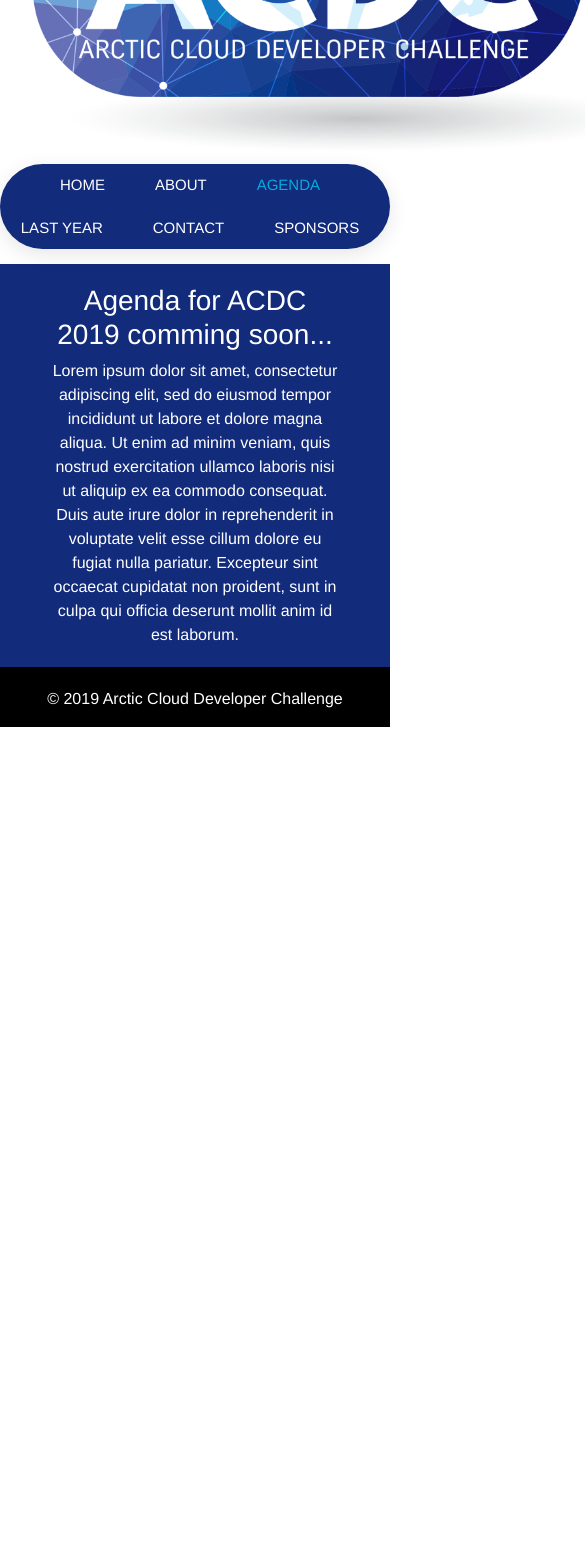
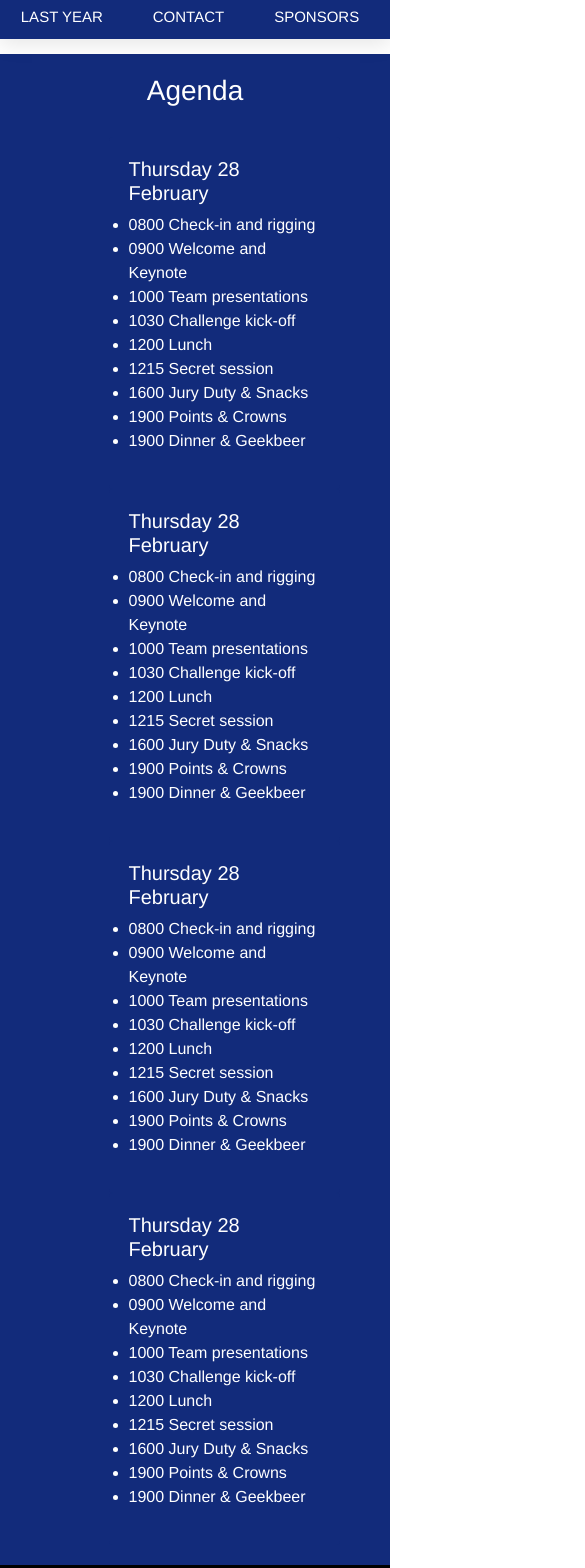
Before and after one commit to paalnym/arcticclouddeveloperchallenge, a Vue app: page /#/agenda in a window 390 px wide. Shown: the part 260-1828 px from the top of the page, 585 px wide, since content can reach past the window. Before the commit the page ends 987 px from the top, so only its background shows below. Built offline with nearby package versions, Linux system fonts and the light colour scheme; the HTML template or start-up script is replaced by a standard one.

Commit message:
added some styling fixes for small screens

```diff
--- a/src/App.vue
+++ b/src/App.vue
@@ -1,6 +1,6 @@
 <template>
   <div id="app">
-    <img id="logo" src="./assets/logo.png">
+    <img id="logo" src="./assets/logo-small.png">
     <Navigation></Navigation>
     <router-view/>
     <Footer></Footer>
@@ -28,9 +28,13 @@ export default {
   color: white;
   margin-top: 10px;
 }
+#app ul{
+  padding: 0;
+}
 #logo {
   height: auto;
-  width: 700px;
+  width: 300px;
+  margin-bottom: 15px;
 }
 .spacing {
   margin-right: 10px;
@@ -67,7 +71,6 @@ h6 {
   background: #122b7b;
   box-shadow: 0px 5px 20px rgba(0, 0, 0, 0.1);
   display: inline-block;
-  border-radius: 50px;
   position: relative;
   margin-bottom: 15px;
 }
@@ -209,6 +212,10 @@ h6 {
   background: #122b7b;
   padding: 20px;
 }
+.about .title {
+  text-align: center;
+  margin-bottom: 30px;
+}
 .about ul {
   list-style-type: none;
 }
@@ -227,6 +234,18 @@ h6 {
 .agenda {
   background: #122b7b;
   padding: 20px;
+  text-align: left;
+}
+.agenda .title {
+  text-align: center;
+  margin-bottom: 30px;
+}
+.agenda .card {
+  background: #122b7b;
+  border: 0;
+}
+.agenda .devider {
+  margin-left: 15%;
 }
 .footer {
   background: black;
--- a/src/components/About.vue
+++ b/src/components/About.vue
@@ -5,7 +5,7 @@
         <div class="container">
           <div class="col-md-12">
            <DIV id="page_1">
-              <h3>Arctic Cloud Developer Challenge 2019</h3>
+              <h3 class="title">Arctic Cloud Developer Challenge 2019</h3>
               <P>#ACDC2019 aims to stimulate collaborative learning, networking and stimulation of ideas for participants through <NOBR>hands-on,</NOBR> <NOBR>time-limited</NOBR> challenges. We are fiercely competitive, yet vastly helpful and extremely sharing (also across teams), realizing that collective learning is more important than personal gain!</P>
               <h4>About</h4>
               <P>The Arctic Cloud Developer Challenge was former known as The Arctic SharePoint Challenge. There has been a shift in the challenge focus from solely focusing on SharePoint to embracing all Microsoft's cloud tech.</P>
--- a/src/components/Agenda.vue
+++ b/src/components/Agenda.vue
@@ -4,13 +4,94 @@
       <div class="row agenda">
         <div class="container">
           <div class="col-md-12">
-            <h3>Agenda for ACDC 2019 comming soon...</h3>
-            Lorem ipsum dolor sit amet, consectetur adipiscing elit, sed do eiusmod tempor incididunt ut labore et dolore magna aliqua. Ut enim ad minim veniam, quis nostrud exercitation ullamco laboris nisi ut aliquip ex ea commodo consequat. Duis aute irure dolor in reprehenderit in voluptate velit esse cillum dolore eu fugiat nulla pariatur. Excepteur sint occaecat cupidatat non proident, sunt in culpa qui officia deserunt mollit anim id est laborum.
+            <h3 class="title">Agenda</h3>
+          <div class="row devider">
+            <div class="col-sm-6">
+                <div class="card">
+                  <div class="card-body">
+                    <h5 class="card-name">Thursday 28 February</h5>
+                    <p class="card-text">
+                       <ul>
+                        <li>0800 Check-in and rigging</li>
+                        <li>0900 Welcome and Keynote</li>
+                        <li>1000 Team presentations</li>
+                        <li>1030 Challenge kick-off</li>
+                        <li>1200 Lunch</li>
+                        <li>1215 Secret session</li>
+                        <li>1600 Jury Duty & Snacks</li>
+                        <li>1900 Points & Crowns</li>
+                        <li>1900 Dinner & Geekbeer</li>
+                      </ul>
+                    </p>
+                </div>
+              </div>
+            </div>
+            <div class="col-sm-6">
+                <div class="card">
+                  <div class="card-body">
+                    <h5 class="card-name">Thursday 28 February</h5>
+                    <p class="card-text">
+                       <ul>
+                        <li>0800 Check-in and rigging</li>
+                        <li>0900 Welcome and Keynote</li>
+                        <li>1000 Team presentations</li>
+                        <li>1030 Challenge kick-off</li>
+                        <li>1200 Lunch</li>
+                        <li>1215 Secret session</li>
+                        <li>1600 Jury Duty & Snacks</li>
+                        <li>1900 Points & Crowns</li>
+                        <li>1900 Dinner & Geekbeer</li>
+                      </ul>
+                    </p>
+                </div>
+              </div>
+            </div>
+            <div class="col-sm-6">
+                <div class="card">
+                  <div class="card-body">
+                    <h5 class="card-name">Thursday 28 February</h5>
+                    <p class="card-text">
+                       <ul>
+                        <li>0800 Check-in and rigging</li>
+                        <li>0900 Welcome and Keynote</li>
+                        <li>1000 Team presentations</li>
+                        <li>1030 Challenge kick-off</li>
+                        <li>1200 Lunch</li>
+                        <li>1215 Secret session</li>
+                        <li>1600 Jury Duty & Snacks</li>
+                        <li>1900 Points & Crowns</li>
+                        <li>1900 Dinner & Geekbeer</li>
+                      </ul>
+                    </p>
+                </div>
+              </div>
+            </div>
+            <div class="col-sm-6">
+                <div class="card">
+                  <div class="card-body">
+                    <h5 class="card-name">Thursday 28 February</h5>
+                    <p class="card-text">
+                       <ul>
+                        <li>0800 Check-in and rigging</li>
+                        <li>0900 Welcome and Keynote</li>
+                        <li>1000 Team presentations</li>
+                        <li>1030 Challenge kick-off</li>
+                        <li>1200 Lunch</li>
+                        <li>1215 Secret session</li>
+                        <li>1600 Jury Duty & Snacks</li>
+                        <li>1900 Points & Crowns</li>
+                        <li>1900 Dinner & Geekbeer</li>
+                      </ul>
+                    </p>
+                </div>
+              </div>
+            </div>
+          </div>
+          </div>
           </div>
         </div>
       </div>
     </div>
-  </div>
 </template>
 
 
--- a/src/components/Home.vue
+++ b/src/components/Home.vue
@@ -84,7 +84,7 @@
           <div class="col-md-12">
             <h2>Pricing</h2>
             <div class="pricing-coins"></div>
-            <h2>Price: NOK 7000 (ex. VAT)</h2>
+            <h4>Price: NOK 7000 (ex. VAT)</h4>
             <p>Includes:</p>
             <ul>
               <li>Challenge Participants Pass</li>
@@ -92,7 +92,7 @@
               <li>Breakfast Friday, Saturday and Sunday</li>
               <li>Lunch, coffee and small treats for the full duration</li>
               <li>Geekfood Thursday, three course dinner Friday and banquet dinner Saturday</li>
-              <li>Subsidized SharePints</li>
+              <li>Subsidized CloudPints</li>
             </ul>
           </div>
         </div>
@@ -102,7 +102,7 @@
           <div class="col-md-12">
             <h2>Signup</h2>
             <div class="col-lg-12">
-              <h2>This is the information we need:</h2>
+              <h4>This is the information we need:</h4>
               <ul>
                 <li>Team name</li>
                 <li>Company</li>
@@ -122,7 +122,7 @@
             <h2>Venue</h2>
             <div class="col-lg-12">
               <p>Venue is the venerable Voksenåsen Hotel, located in the hills surrounding Oslo.</p>
-              <p>We encourage all participants to stay at the hotel for the event. We will handle room bookings, and as you see from the conference fee most of what you'll need is covered so you can focus on waging SharePoint battle.</p>
+              <p>We encourage all participants to stay at the hotel for the event. We will handle room bookings, and as you see from the conference fee most of what you'll need is covered so you can focus on waging the ultimate cloud battle.</p>
             </div>
           </div>
         </div>
```
